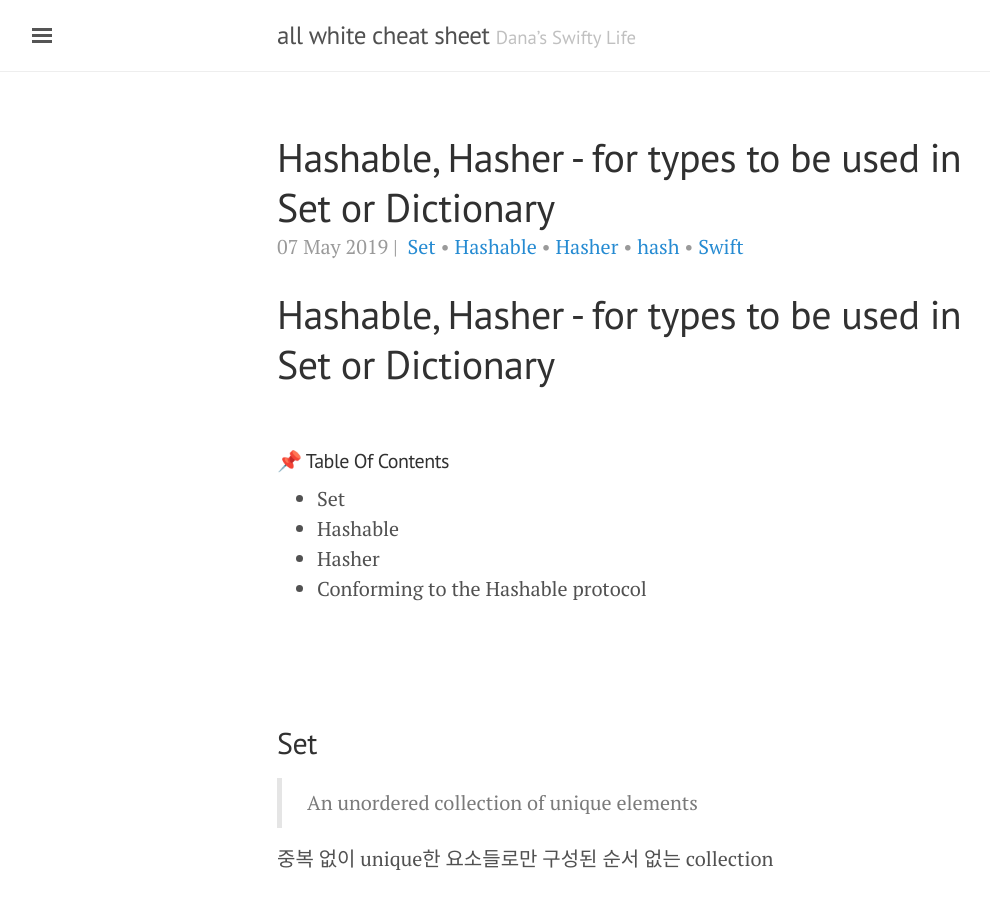
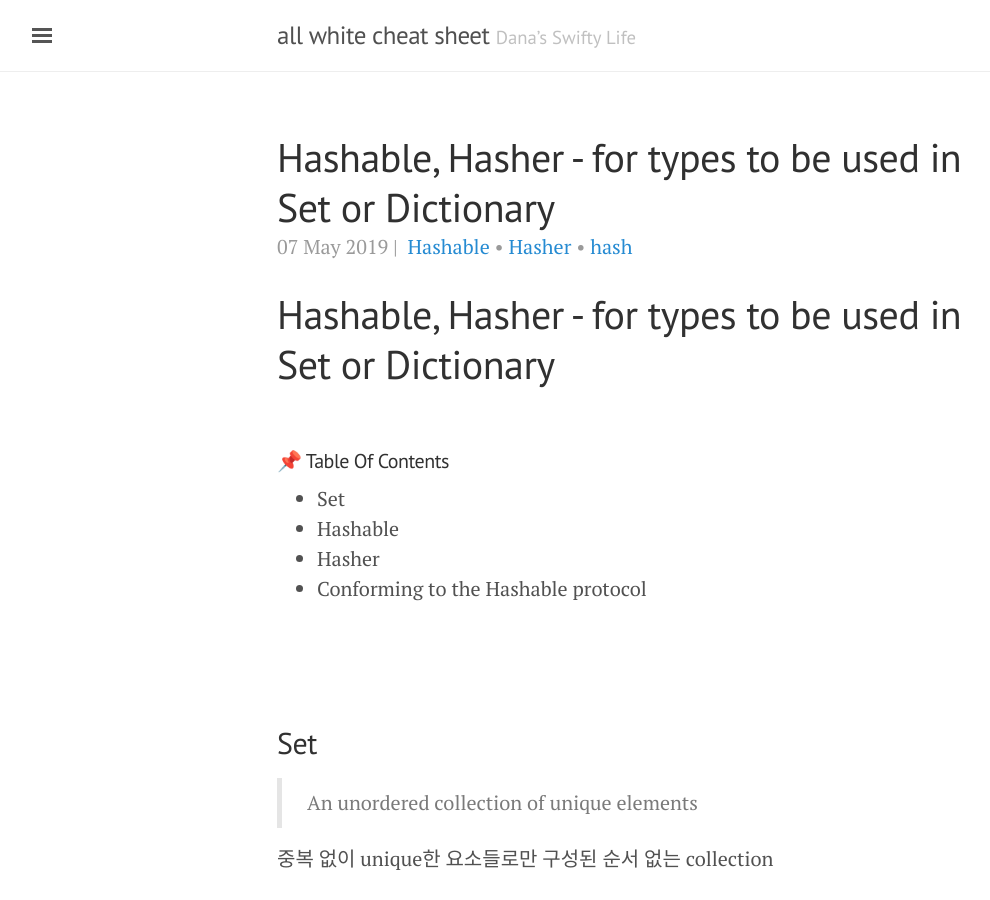
Before and after one commit to daheenallwhite/daheenallwhite.github.io, a Jekyll site: the page built from _posts/2019-05-07-Hashable.markdown, in a window 1280 px wide and 900 px high. Shown: the whole window, without its empty margins (3-993 px from the left). Built offline with Jekyll 4.4.1, drawn with Linux system fonts in a browser that asks for light colours; nearby versions of some CDN libraries; emoji names are drawn with the system emoji font.

Commit message:
Remove 'Swift' tag from posts

```diff
--- a/_posts/2019-05-01-check-input-using-CharacterSet.markdown
+++ b/_posts/2019-05-01-check-input-using-CharacterSet.markdown
@@ -4,7 +4,7 @@ title:  "Swift CharacterSet 으로 입력 문자열 검사하기 (Checking Input
 date:   2019-05-01 13:19:00
 author: Dana Lee
 categories: Swift
-tags:    [CharacterSet, Swift]
+tags:    CharacterSet
 lastmod : 2019-06-26 20:13:59
 sitemap :
   changefreq : weekly
--- a/_posts/2019-05-07-Hashable.markdown
+++ b/_posts/2019-05-07-Hashable.markdown
@@ -4,7 +4,7 @@ title:  "Hashable, Hasher - for types to be used in Set or Dictionary"
 date:   2019-05-07 22:01:00
 author: Dana Lee
 categories: Swift
-tags:    Set Hashable Hasher hash Swift
+tags:   Hashable Hasher hash
 lastmod : 2019-06-26 20:13:59
 sitemap :
   changefreq : weekly
```
Also changed, not shown: _posts/2019-04-29-Extension-in-Swift.md (+1 -1 lines).
